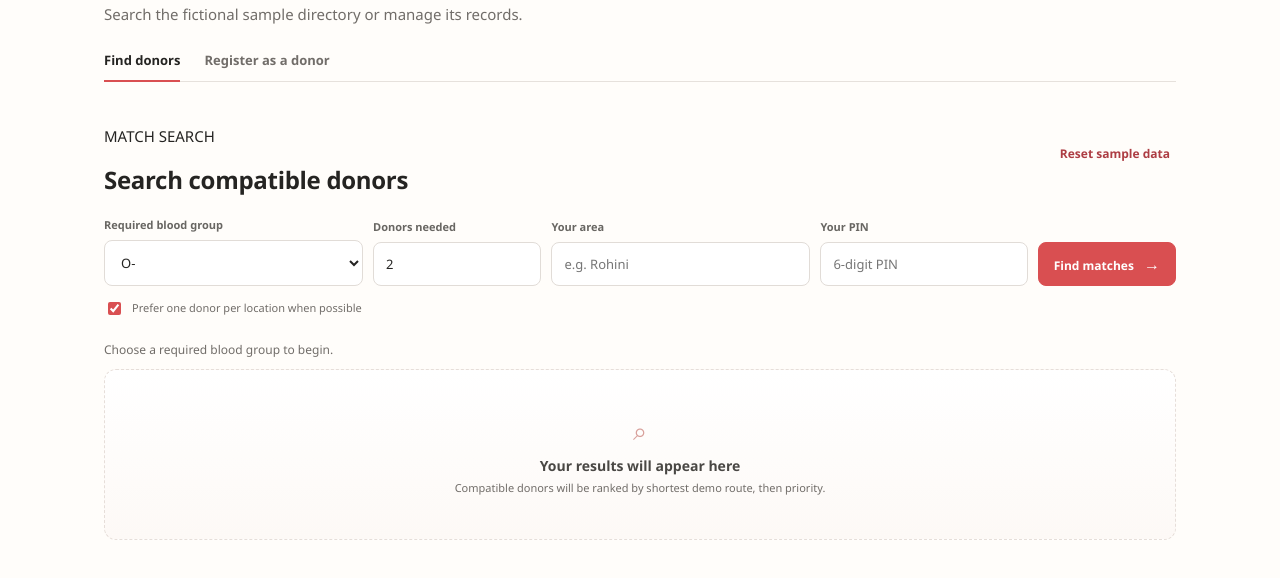
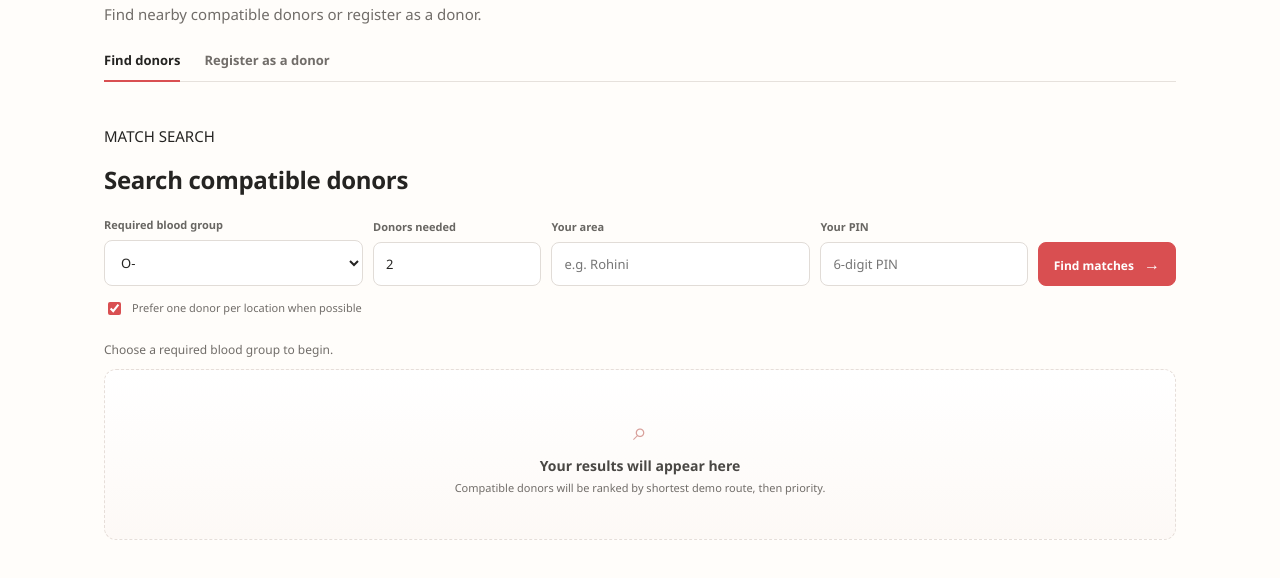
Before and after one commit to Jayesh1718/Blood-Donor-Finder-ADA, a website with bundled scripts: page index.html in a window 1280 px wide. Both pictures are taken after a click on the button "Continue as guest". Shown: the part 158-736 px from the top of the page. Built offline with nearby package versions, Linux system fonts and the light colour scheme.

```diff
--- a/index.html
+++ b/index.html
@@ -9,13 +9,13 @@
 </head>
 <body>
   <section id="login-view" class="login-view">
-    <div class="login-art"><div class="brand-mark">✚</div><p class="login-kicker">BLOODLINK · DELHI NETWORK</p><h1>Every match can make a difference.</h1><p>Find compatible donor records, compare illustrative routes, and manage a local demo directory.</p><div class="login-stats"><span><b>30</b> sample donors</span><span><b>5</b> Delhi areas</span><span><b>1</b> clear goal</span></div></div>
+    <div class="login-art"><div class="brand-mark">✚</div><p class="login-kicker">BLOODLINK · DELHI NETWORK</p><h1>Every match can make a difference.</h1><p>Find compatible donor records, compare illustrative routes, and manage a local donor directory.</p><div class="login-stats"><span><b>30</b> sample donors</span><span><b>5</b> Delhi areas</span><span><b>1</b> clear goal</span></div></div>
     <form id="login-form" class="login-card"><p class="eyebrow">WELCOME BACK</p><h2>Sign in to BloodLink</h2><label>Email address<input id="login-email" type="email" placeholder="you@example.com" autocomplete="username" required /></label><label>Password<input id="login-password" type="password" placeholder="Password" autocomplete="current-password" required /></label><button class="primary-button" type="submit">Sign in <span aria-hidden="true">→</span></button><button id="skip-login" class="text-button" type="button">Continue as guest</button></form>
   </section>
   <div id="app-screen" class="hidden">
   <header class="topbar"><a class="brand" href="#">Blood donor finder</a><button id="logout" class="text-button">Sign out</button></header>
   <main class="shell">
-    <section class="intro"><h1>Find compatible donors</h1><p>Search the fictional sample directory or manage its records.</p></section>
+    <section class="intro"><h1>Find compatible donors</h1><p>Find nearby compatible donors or register as a donor.</p></section>
 
     <nav class="tabs" role="tablist" aria-label="Project sections">
       <button class="tab active" data-tab="finder" role="tab" aria-selected="true">Find donors</button>
@@ -23,7 +23,7 @@
     </nav>
 
     <section id="panel-finder" class="panel tab-panel">
-      <div class="panel-heading"><div><p class="eyebrow">MATCH SEARCH</p><h2>Search compatible donors</h2></div><button id="reset-demo" class="text-button">Reset sample data</button></div>
+      <div class="panel-heading"><div><p class="eyebrow">MATCH SEARCH</p><h2>Search compatible donors</h2></div></div>
       <form id="search-form" class="search-controls">
         <label>Required blood group<select id="required-group" required></select></label>
         <label>Donors needed<input id="needed-count" type="number" min="1" max="10" value="2" required /></label>
@@ -38,7 +38,7 @@
     </section>
 
     <section id="panel-records" class="panel tab-panel hidden">
-      <div class="panel-heading"><div><p class="eyebrow">DONOR DIRECTORY</p><h2>Register as a donor</h2></div><button id="export-csv" class="secondary-button">Export CSV</button></div>
+      <div class="panel-heading"><div><p class="eyebrow">DONOR REGISTRATION</p><h2>Register as a donor</h2></div></div>
       <form id="donor-form" class="record-form">
         <input type="hidden" id="edit-id" />
         <label>Donor ID<input id="donor-id" placeholder="e.g. D201" required maxlength="12" /></label>
@@ -50,8 +50,6 @@
         <label class="availability-field"><input id="donor-available" type="checkbox" checked /> Available</label>
         <div class="form-actions"><button class="primary-button" type="submit" id="save-donor">Add donor</button><button class="text-button hidden" type="button" id="cancel-edit">Cancel edit</button></div>
       </form>
-      <div class="table-tools"><label class="search-box">⌕ <input id="record-filter" placeholder="Filter by name, ID, blood group or location" /></label><span id="record-count"></span></div>
-      <div class="table-wrap"><table><thead><tr><th>Donor</th><th>Blood group</th><th>Area</th><th>PIN</th><th>Registration order</th><th>Status</th><th></th></tr></thead><tbody id="donor-rows"></tbody></table></div>
     </section>
 
   </main>
```
